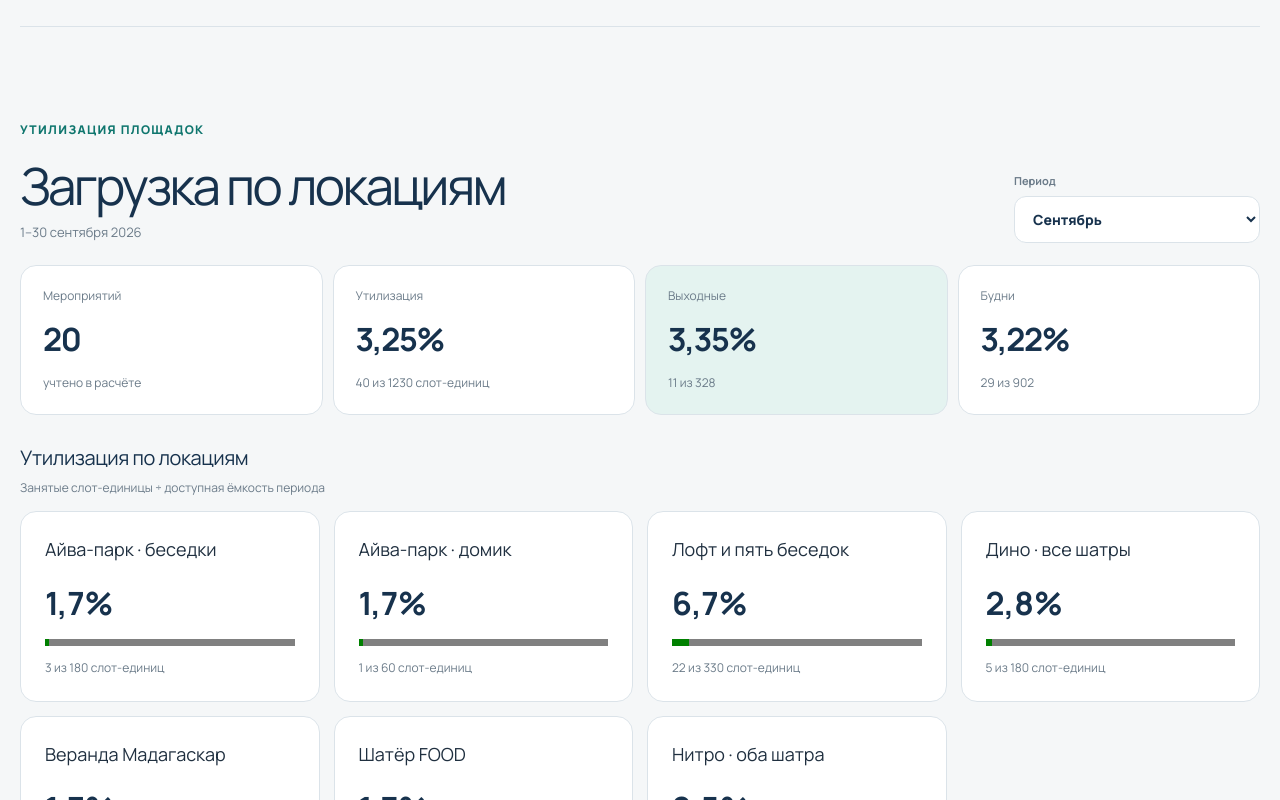
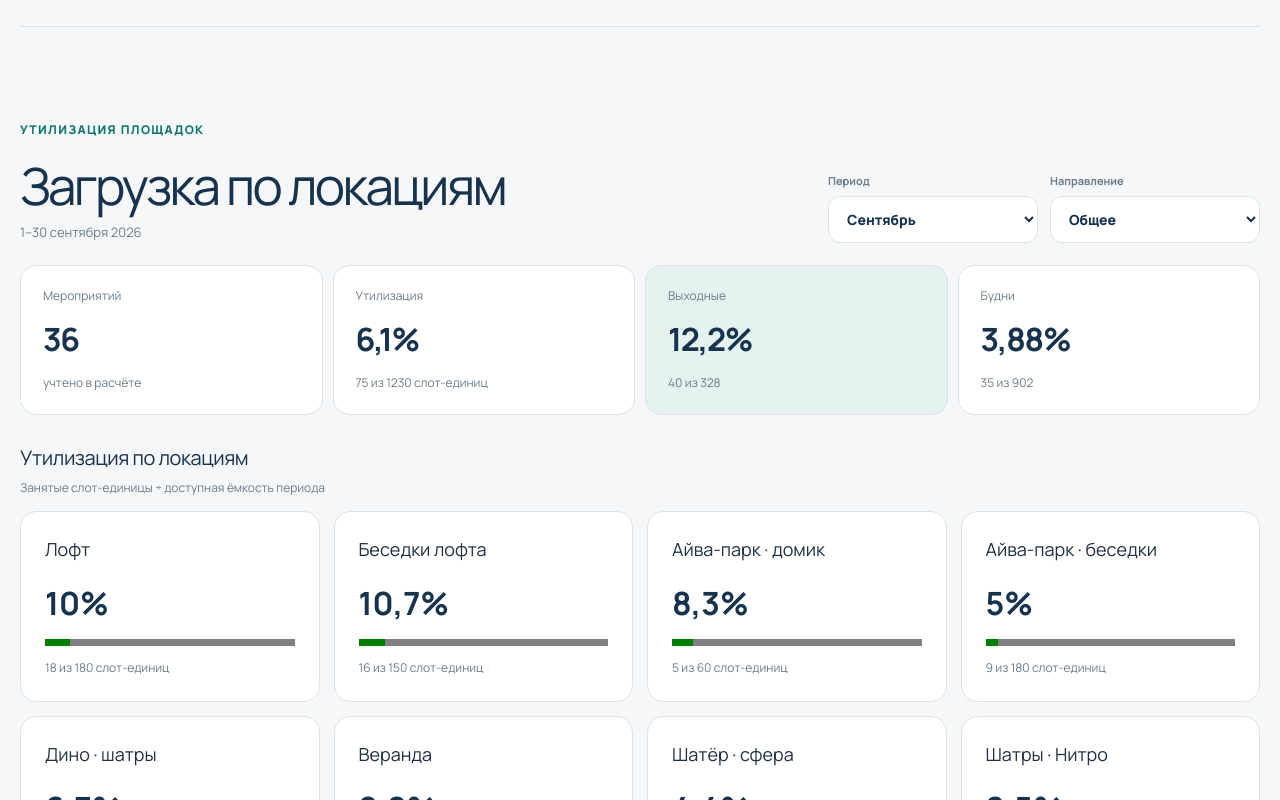
Before and after one commit to nkrivodud-blip/park-skazka-sales-report, a Next.js app: page / in a window 1280 px wide. Shown: the part 6000-6800 px from the top of the page. Built offline with nearby package versions, Linux system fonts and the light colour scheme.

Commit message:
Update September venue utilization

```diff
--- a/app/CapacityDashboard.tsx
+++ b/app/CapacityDashboard.tsx
@@ -1,4 +1,46 @@
 "use client";
-import{useState}from"react";import{reportPeriods,type ReportPeriodKey}from"./reportData";const pct=(a:number,b:number)=>b?a/b*100:0;
-function Panel({periodKey}:{periodKey:ReportPeriodKey}){const d=reportPeriods[periodKey].capacity;return <><div className="capacity-summary reveal"><article><span>Мероприятий</span><strong>{d.events}</strong><small>учтено в расчёте</small></article><article><span>Утилизация</span><strong>{pct(d.occupied,d.capacity).toLocaleString("ru-RU",{maximumFractionDigits:2})}%</strong><small>{d.occupied} из {d.capacity} слот-единиц</small></article><article className="accent"><span>Выходные</span><strong>{pct(d.weekend.occupied,d.weekend.capacity).toLocaleString("ru-RU",{maximumFractionDigits:2})}%</strong><small>{d.weekend.occupied} из {d.weekend.capacity}</small></article><article><span>Будни</span><strong>{pct(d.weekday.occupied,d.weekday.capacity).toLocaleString("ru-RU",{maximumFractionDigits:2})}%</strong><small>{d.weekday.occupied} из {d.weekday.capacity}</small></article></div><div className="chart-heading reveal"><h3>Утилизация по локациям</h3><p>Занятые слот-единицы ÷ доступная ёмкость периода</p></div><div className="location-grid reveal">{d.locations.map(l=><article key={l.name}><h3>{l.name}</h3><strong>{pct(l.occupied,l.capacity).toLocaleString("ru-RU",{maximumFractionDigits:1})}%</strong><progress max={l.capacity} value={l.occupied}/><p>{l.occupied} из {l.capacity} слот-единиц</p></article>)}</div></>}
-export default function CapacityDashboard(){const[key,setKey]=useState<ReportPeriodKey>("september");return <section className="section" id="capacity" data-dashboard><div className="period-toolbar reveal"><div><p className="eyebrow">Утилизация площадок</p><h2>Загрузка по локациям</h2>{Object.entries(reportPeriods).map(([k,d])=><span key={k} data-period-range={k} hidden={key!==k}>{d.range}</span>)}</div><label><span>Период</span><select data-period-select value={key} onChange={e=>setKey(e.target.value as ReportPeriodKey)}>{Object.entries(reportPeriods).map(([k,d])=><option value={k} key={k}>{d.label}</option>)}</select></label></div>{(Object.keys(reportPeriods)as ReportPeriodKey[]).map(k=><div key={k} data-period-panel={k} hidden={key!==k}><Panel periodKey={k}/></div>)}<aside className="note reveal"><strong>Периметр расчёта</strong><p>Завершённые месяцы — папки «Проведено»; текущий и будущие — основная папка с заполненной предоплатой. Отсутствующие месяцы считаются нулевыми.</p></aside></section>}
+
+import { useState } from "react";
+import { reportPeriods, type ReportPeriodKey } from "./reportData";
+
+type Direction = "all" | "B2C" | "B2B";
+type CapacityData = (typeof reportPeriods)[ReportPeriodKey]["capacity"];
+const pct = (a: number, b: number) => (b ? (a / b) * 100 : 0);
+
+function directionData(periodKey: ReportPeriodKey, direction: Direction): CapacityData {
+  const capacity = reportPeriods[periodKey].capacity;
+  const directions = "directions" in capacity
+    ? capacity.directions as Partial<Record<Direction, CapacityData>>
+    : undefined;
+  return directions?.[direction] ?? capacity;
+}
+
+function Panel({ periodKey, direction }: { periodKey: ReportPeriodKey; direction: Direction }) {
+  const data = directionData(periodKey, direction);
+  return <>
+    <div className="capacity-summary reveal">
+      <article><span>Мероприятий</span><strong>{data.events}</strong><small>учтено в расчёте</small></article>
+      <article><span>Утилизация</span><strong>{pct(data.occupied, data.capacity).toLocaleString("ru-RU", { maximumFractionDigits: 2 })}%</strong><small>{data.occupied} из {data.capacity} слот-единиц</small></article>
+      <article className="accent"><span>Выходные</span><strong>{pct(data.weekend.occupied, data.weekend.capacity).toLocaleString("ru-RU", { maximumFractionDigits: 2 })}%</strong><small>{data.weekend.occupied} из {data.weekend.capacity}</small></article>
+      <article><span>Будни</span><strong>{pct(data.weekday.occupied, data.weekday.capacity).toLocaleString("ru-RU", { maximumFractionDigits: 2 })}%</strong><small>{data.weekday.occupied} из {data.weekday.capacity}</small></article>
+    </div>
+    <div className="chart-heading reveal"><h3>Утилизация по локациям</h3><p>Занятые слот-единицы ÷ доступная ёмкость периода</p></div>
+    <div className="location-grid reveal">{data.locations.map((location) => <article key={location.name}><h3>{location.name}</h3><strong>{pct(location.occupied, location.capacity).toLocaleString("ru-RU", { maximumFractionDigits: 1 })}%</strong><progress max={location.capacity} value={location.occupied} /><p>{location.occupied} из {location.capacity} слот-единиц</p></article>)}</div>
+  </>;
+}
+
+export default function CapacityDashboard() {
+  const [periodKey, setPeriodKey] = useState<ReportPeriodKey>("september");
+  const [direction, setDirection] = useState<Direction>("all");
+  return <section className="section" id="capacity" data-dashboard>
+    <div className="period-toolbar reveal">
+      <div><p className="eyebrow">Утилизация площадок</p><h2>Загрузка по локациям</h2>{Object.entries(reportPeriods).map(([key, data]) => <span key={key} data-period-range={key} hidden={periodKey !== key}>{data.range}</span>)}</div>
+      <div className="capacity-filters">
+        <label><span>Период</span><select data-period-select value={periodKey} onChange={(event) => setPeriodKey(event.target.value as ReportPeriodKey)}>{Object.entries(reportPeriods).map(([key, data]) => <option value={key} key={key}>{data.label}</option>)}</select></label>
+        <label><span>Направление</span><select value={direction} onChange={(event) => setDirection(event.target.value as Direction)}><option value="all">Общее</option><option value="B2C">B2C</option><option value="B2B">B2B</option></select></label>
+      </div>
+    </div>
+    {(Object.keys(reportPeriods) as ReportPeriodKey[]).map((key) => <div key={key} data-period-panel={key} hidden={periodKey !== key}><Panel periodKey={key} direction={direction} /></div>)}
+    <aside className="note reveal"><strong>Периметр расчёта</strong><p>Сентябрь: все сметы из папки «Проведено» и предоплаченные сметы из основной папки месяца. Лофт и беседки Лофта относятся к B2B, остальные локации — к B2C.</p></aside>
+  </section>;
+}
--- a/app/globals.css
+++ b/app/globals.css
@@ -93,6 +93,8 @@ h1 { max-width: 830px; margin-bottom: 28px; color: var(--ink); font-size: clamp(
 .period-toolbar > div > span { color: var(--muted); font-size: 13px; }
 .period-toolbar label { display: grid; gap: 7px; min-width: 210px; color: var(--muted); font-size: 11px; font-weight: 700; }
 .period-toolbar select { width: 100%; padding: 12px 38px 12px 14px; border: 1px solid var(--line); border-radius: 12px; background: white; color: var(--ink); font: inherit; font-size: 14px; font-weight: 800; cursor: pointer; }
+.capacity-filters { display: grid; grid-template-columns: repeat(2, minmax(170px, 210px)); gap: 12px; align-items: end; }
+.period-toolbar .capacity-filters label { min-width: 0; }
 .pipeline-kpi { min-height: 238px; }
 .pipeline-kpi .kpi-average-values small { margin-top: 4px; font-size: 10px; line-height: 1.3; }
 .fact-comparison-card { min-height: 330px; }
@@ -431,6 +433,7 @@ footer > a { justify-self: end; align-self: center; font-size: 12px; font-weight
   .quality-grid, .call-grid, .reactivation, .decision-grid, .dual-tables { grid-template-columns: 1fr; }
   .pipeline-direction-summary { grid-template-columns: 1fr; }
   .period-toolbar { align-items: stretch; }
+  .capacity-filters { grid-template-columns: repeat(2, minmax(0, 1fr)); }
   .growth-chart { overflow-x: auto; grid-template-columns: repeat(15, 42px); }
   .ql-chart { grid-template-columns: repeat(3, minmax(150px, 1fr)); overflow-x: auto; }
   .peak-grid { grid-template-columns: repeat(2, 1fr); }
@@ -453,6 +456,7 @@ footer > a { justify-self: end; align-self: center; font-size: 12px; font-weight
   .ql-legend { align-items: flex-start; flex-wrap: wrap; }
   .pipeline-dashboard { padding-bottom: 72px; }
   .period-toolbar, .combo-title { display: grid; }
+  .capacity-filters { grid-template-columns: 1fr; }
   .period-toolbar label { min-width: 0; }
   .combo-title > span { justify-self: start; white-space: normal; }
   .combo-scroll { padding-inline: 14px; }
--- a/app/reportData.ts
+++ b/app/reportData.ts
@@ -661,54 +661,104 @@ export const reportPeriods = {
       "y2024": 18000000
     },
     "capacity": {
-      "events": 20,
-      "occupied": 40,
+      "events": 36,
+      "occupied": 75,
       "capacity": 1230,
       "weekday": {
-        "occupied": 29,
+        "occupied": 35,
         "capacity": 902
       },
       "weekend": {
-        "occupied": 11,
+        "occupied": 40,
         "capacity": 328
       },
       "locations": [
         {
-          "name": "Айва-парк · беседки",
-          "occupied": 3,
+          "name": "Лофт",
+          "occupied": 18,
           "capacity": 180
         },
         {
+          "name": "Беседки лофта",
+          "occupied": 16,
+          "capacity": 150
+        },
+        {
           "name": "Айва-парк · домик",
-          "occupied": 1,
+          "occupied": 5,
           "capacity": 60
         },
         {
-          "name": "Лофт и пять беседок",
-          "occupied": 22,
-          "capacity": 330
-        },
-        {
-          "name": "Дино · все шатры",
-          "occupied": 5,
+          "name": "Айва-парк · беседки",
+          "occupied": 9,
           "capacity": 180
         },
         {
-          "name": "Веранда Мадагаскар",
-          "occupied": 3,
+          "name": "Дино · шатры",
+          "occupied": 12,
           "capacity": 180
         },
         {
-          "name": "Шатёр FOOD",
-          "occupied": 3,
+          "name": "Веранда",
+          "occupied": 4,
           "capacity": 180
         },
         {
-          "name": "Нитро · оба шатра",
+          "name": "Шатёр · сфера",
+          "occupied": 8,
+          "capacity": 180
+        },
+        {
+          "name": "Шатры · Нитро",
           "occupied": 3,
           "capacity": 120
         }
-      ]
+      ],
+      "directions": {
+        "all": {
+          "events": 36,
+          "occupied": 75,
+          "capacity": 1230,
+          "weekday": { "occupied": 35, "capacity": 902 },
+          "weekend": { "occupied": 40, "capacity": 328 },
+          "locations": [
+            { "name": "Лофт", "occupied": 18, "capacity": 180 },
+            { "name": "Беседки лофта", "occupied": 16, "capacity": 150 },
+            { "name": "Айва-парк · домик", "occupied": 5, "capacity": 60 },
+            { "name": "Айва-парк · беседки", "occupied": 9, "capacity": 180 },
+            { "name": "Дино · шатры", "occupied": 12, "capacity": 180 },
+            { "name": "Веранда", "occupied": 4, "capacity": 180 },
+            { "name": "Шатёр · сфера", "occupied": 8, "capacity": 180 },
+            { "name": "Шатры · Нитро", "occupied": 3, "capacity": 120 }
+          ]
+        },
+        "B2C": {
+          "events": 32,
+          "occupied": 41,
+          "capacity": 900,
+          "weekday": { "occupied": 12, "capacity": 660 },
+          "weekend": { "occupied": 29, "capacity": 240 },
+          "locations": [
+            { "name": "Айва-парк · домик", "occupied": 5, "capacity": 60 },
+            { "name": "Айва-парк · беседки", "occupied": 9, "capacity": 180 },
+            { "name": "Дино · шатры", "occupied": 12, "capacity": 180 },
+            { "name": "Веранда", "occupied": 4, "capacity": 180 },
+            { "name": "Шатёр · сфера", "occupied": 8, "capacity": 180 },
+            { "name": "Шатры · Нитро", "occupied": 3, "capacity": 120 }
+          ]
+        },
+        "B2B": {
+          "events": 4,
+          "occupied": 34,
+          "capacity": 330,
+          "weekday": { "occupied": 23, "capacity": 242 },
+          "weekend": { "occupied": 11, "capacity": 88 },
+          "locations": [
+            { "name": "Лофт", "occupied": 18, "capacity": 180 },
+            { "name": "Беседки лофта", "occupied": 16, "capacity": 150 }
+          ]
+        }
+      }
     }
   },
   "season": {
```
